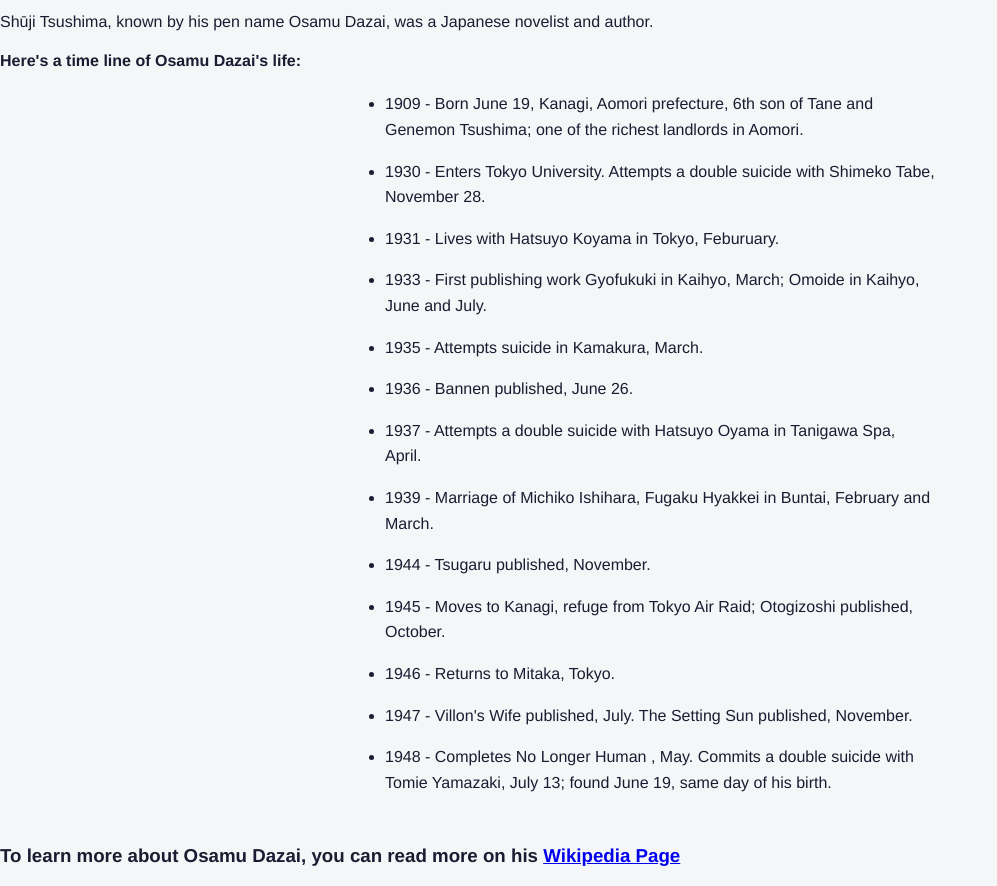
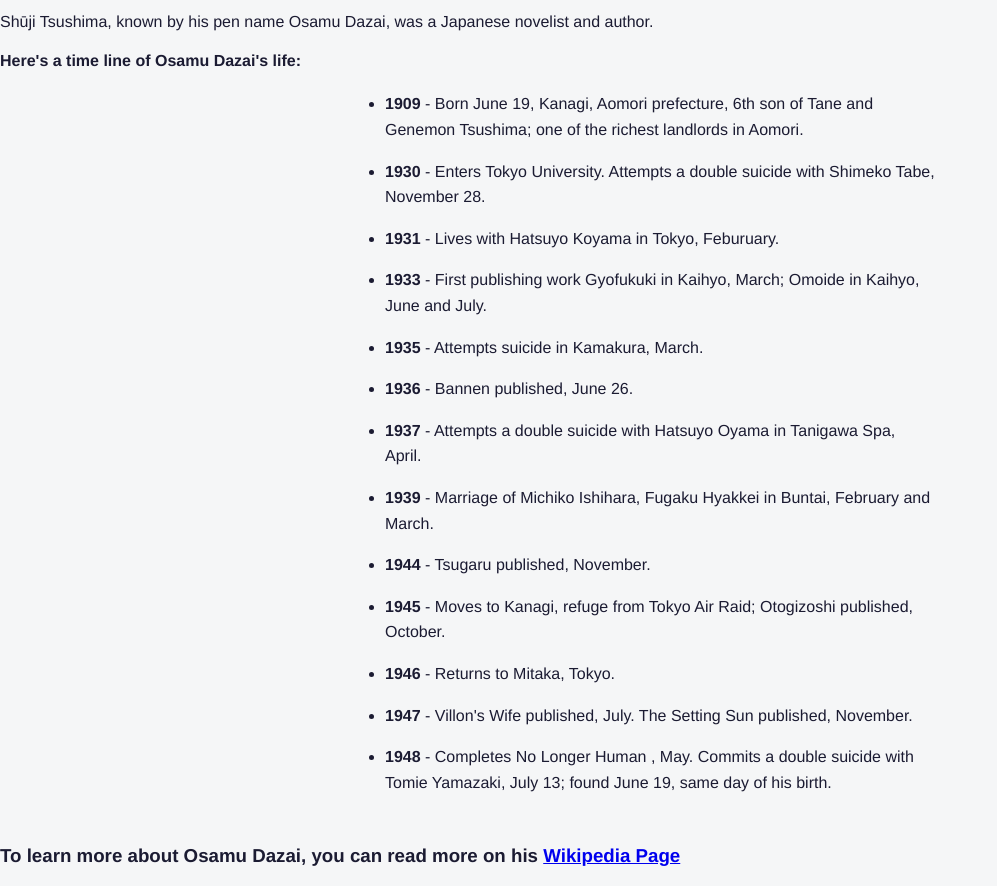
Before and after one commit to myrahm/tribute-page, a plain HTML site: page index.html in a window 1280 px wide. Shown: the part 383-1269 px from the top of the page, without its empty margins (0-997 px from the left). Drawn offline with Linux system fonts and the light colour scheme.

Commit message:
update index.html

```diff
--- a/index.html
+++ b/index.html
@@ -20,19 +20,19 @@
       <div id="tribute-info">
         <h4>Here's a time line of Osamu Dazai's life:</h4>
         <ul>
-          <li>1909 - Born June 19, Kanagi, Aomori prefecture, 6th son of Tane and Genemon Tsushima; one of the richest landlords in Aomori.</li>
-          <li>1930 - Enters Tokyo University. Attempts a double suicide with Shimeko Tabe, November 28.</li>
-          <li>1931 - Lives with Hatsuyo Koyama in Tokyo, Feburuary.</li>
-          <li>1933 - First publishing work Gyofukuki in Kaihyo, March; Omoide in Kaihyo, June and July.</li>
-          <li>1935 -  Attempts suicide in Kamakura, March.</li>
-          <li>1936 - Bannen published, June 26.</li>
-          <li>1937 - Attempts a double suicide with Hatsuyo Oyama in Tanigawa Spa, April.</li>
-          <li>1939 - Marriage of Michiko Ishihara, Fugaku Hyakkei in Buntai, February and March.</li>
-          <li>1944 - Tsugaru published, November.</li>
-          <li>1945 - Moves to Kanagi, refuge from Tokyo Air Raid; Otogizoshi published, October.</li>
-          <li>1946 - Returns to Mitaka, Tokyo.</li>
-          <li>1947 - Villon's Wife published, July. The Setting Sun published, November.</li>
-          <li>1948 - Completes No Longer Human , May. Commits a double suicide with Tomie Yamazaki, July 13; found June 19, same day of his birth.</li>
+          <li><strong>1909</strong> - Born June 19, Kanagi, Aomori prefecture, 6th son of Tane and Genemon Tsushima; one of the richest landlords in Aomori.</li>
+          <li><strong>1930</strong> - Enters Tokyo University. Attempts a double suicide with Shimeko Tabe, November 28.</li>
+          <li><strong>1931</strong> - Lives with Hatsuyo Koyama in Tokyo, Feburuary.</li>
+          <li><strong>1933</strong> - First publishing work Gyofukuki in Kaihyo, March; Omoide in Kaihyo, June and July.</li>
+          <li><strong>1935</strong> -  Attempts suicide in Kamakura, March.</li>
+          <li><strong>1936</strong> - Bannen published, June 26.</li>
+          <li><strong>1937</strong> - Attempts a double suicide with Hatsuyo Oyama in Tanigawa Spa, April.</li>
+          <li><strong>1939</strong> - Marriage of Michiko Ishihara, Fugaku Hyakkei in Buntai, February and March.</li>
+          <li><strong>1944</strong> - Tsugaru published, November.</li>
+          <li><strong>1945</strong> - Moves to Kanagi, refuge from Tokyo Air Raid; Otogizoshi published, October.</li>
+          <li><strong>1946</strong> - Returns to Mitaka, Tokyo.</li>
+          <li><strong>1947</strong> - Villon's Wife published, July. The Setting Sun published, November.</li>
+          <li><strong>1948</strong> - Completes No Longer Human , May. Commits a double suicide with Tomie Yamazaki, July 13; found June 19, same day of his birth.</li>
         </ul>
       </div>
       <!-- link to learn more -->
```
